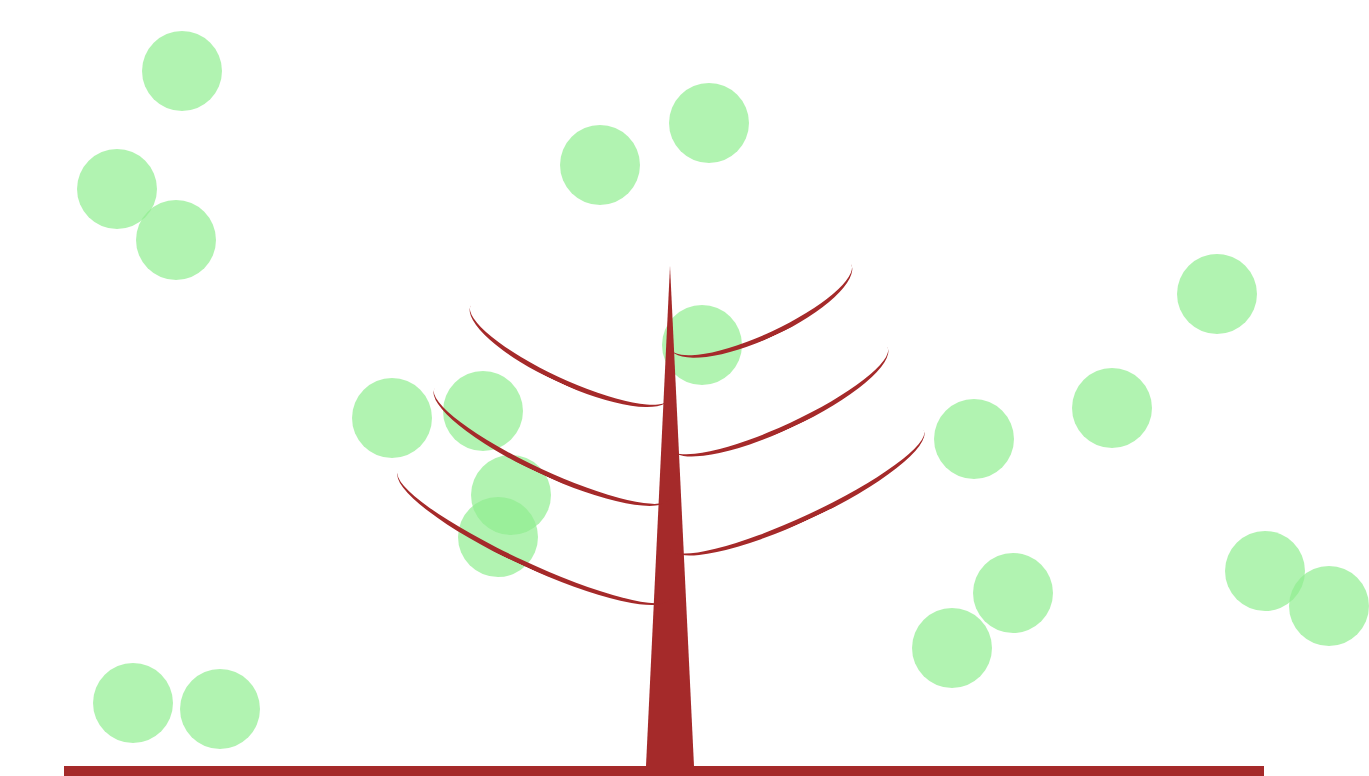
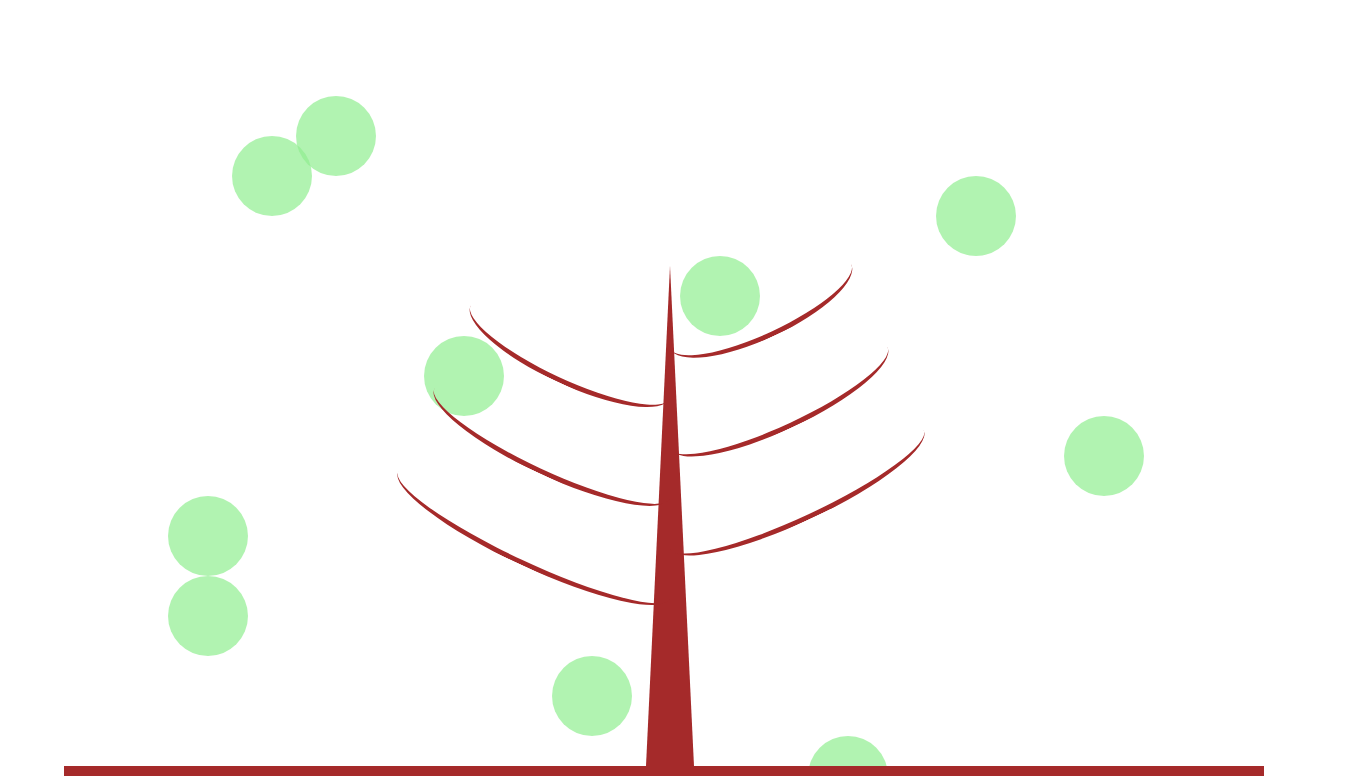
Before and after one commit to PRTIMES-hackathon-2025-winter-team2/frontend, a React (Create React App) app: page /tree in a window 1280 px wide. Shown: the top 776 px of the page, 1369 px wide, since content can reach past the window. Built offline with nearby package versions, Linux system fonts and the light colour scheme.

Commit message:
ドットの位置調整

```diff
--- a/src/components/pages/tree/TreeComponent.tsx
+++ b/src/components/pages/tree/TreeComponent.tsx
@@ -1,6 +1,19 @@
 import { Box, Container } from "@mui/material";
 import { motion } from "framer-motion";
 import { useEffect, useState } from "react";
+
+const dotPositions = [
+    { top: 10, left: 20 },
+    { top: 30, left: 50 },
+    { top: 50, left: 80 },
+    { top: 70, left: 10 },
+    { top: 90, left: 60 },
+    { top: 20, left: 70 },
+    { top: 40, left: 30 },
+    { top: 60, left: 10 },
+    { top: 80, left: 40 },
+    { top: 15, left: 15 },
+];
 
 export const TreeComponent = () => {
   const [bottomOffset, setBottomOffset] = useState(0);
@@ -17,13 +30,13 @@ export const TreeComponent = () => {
   return (
     <Container sx={{ mt: 2, position: "relative", backgroundColor: "#d4f4a1" }}>
       {/* Green Dots Background */}
-      {[...Array(20)].map((_, index) => (
+      {dotPositions.map((pos, index) => (
         <Box
           key={index}
           sx={{
             position: "absolute",
-            top: `${Math.random() * 100}vh`,
-            left: `${Math.random() * 100}vw`,
+            top: `${pos.top}vh`,
+            left: `${pos.left}vw`,
             width: "80px",
             height: "80px",
             backgroundColor: "#90ee90",
```
